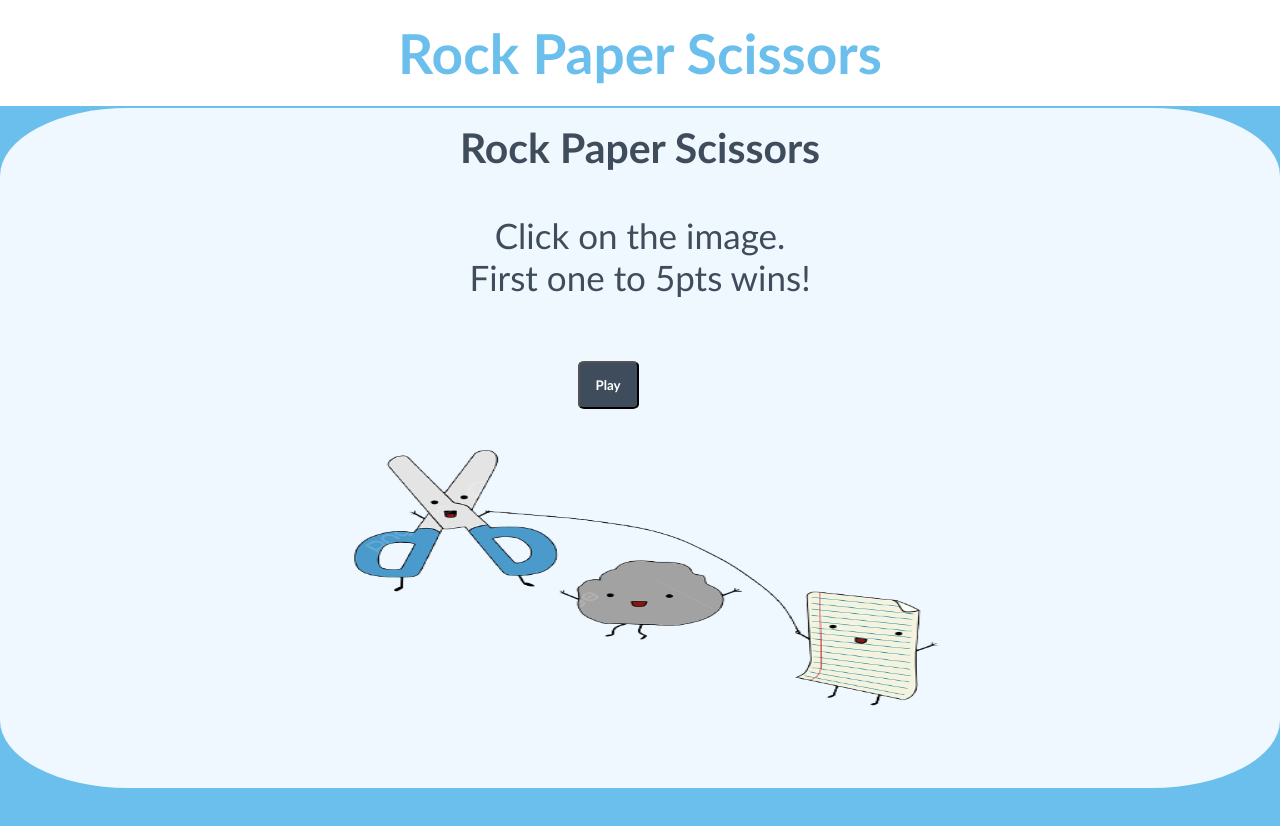
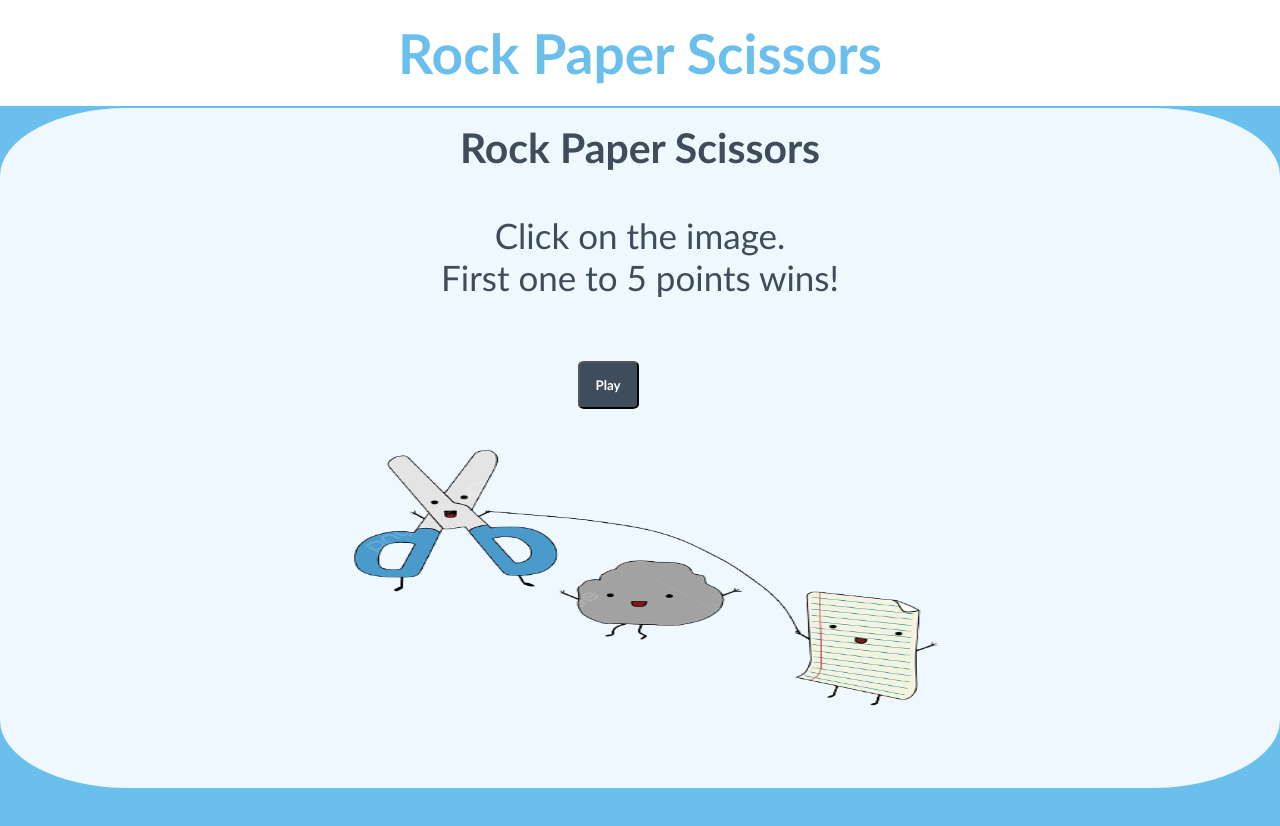
Before and after one commit to barrajac/rock-paper-scissors-game, a plain HTML site: page index.html in a window 1280 px wide. Drawn offline with Linux system fonts and the light colour scheme.

Commit message:
update15 commit

```diff
--- a/index.html
+++ b/index.html
@@ -15,7 +15,7 @@
 
         <p class="instructions">Click on the image.</p>
 
-        <p class="instructions">First one to 5pts wins!</p>
+        <p class="instructions">First one to 5 points wins!</p>
 
         <button class="start-btn">Play</button>
 
```
